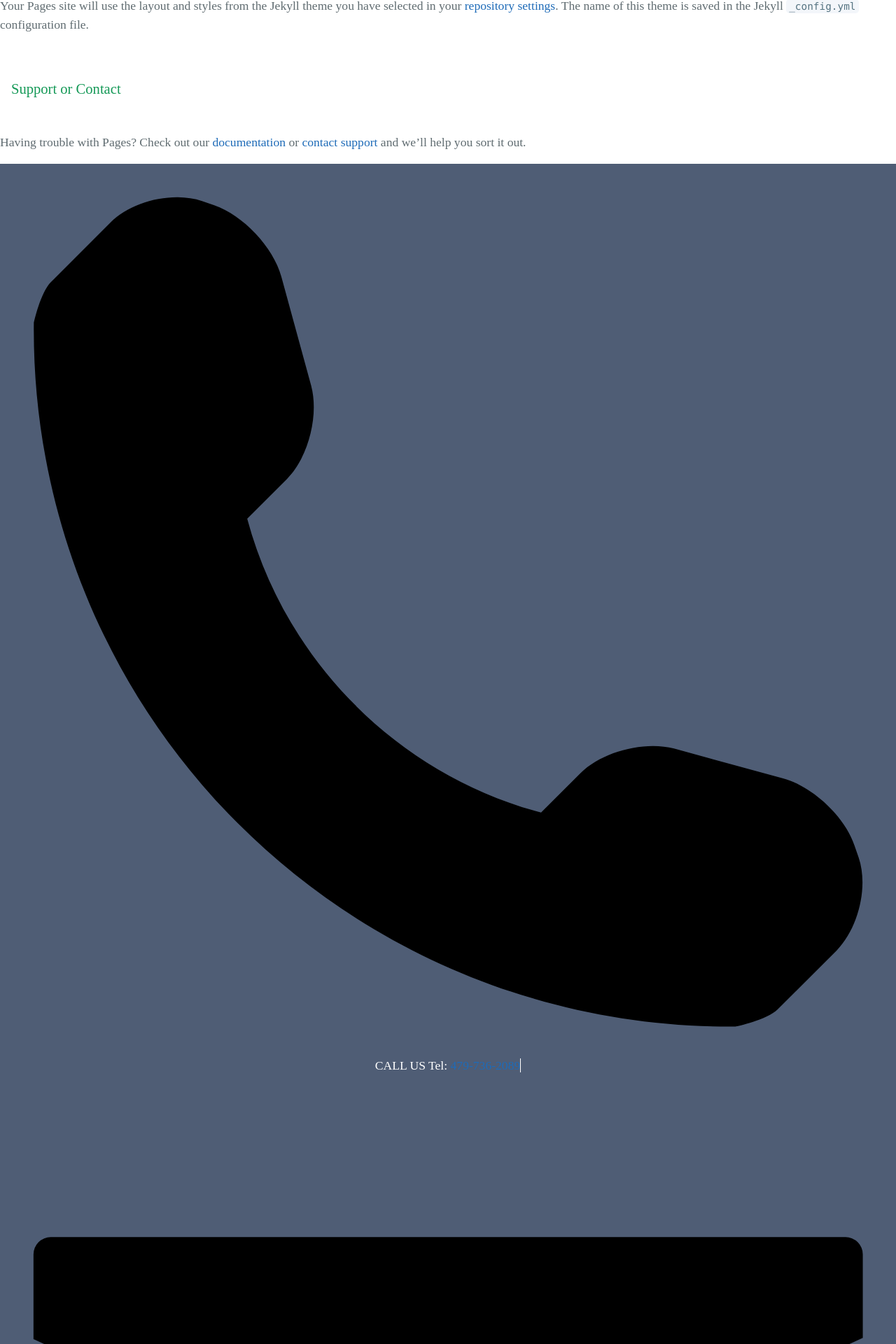
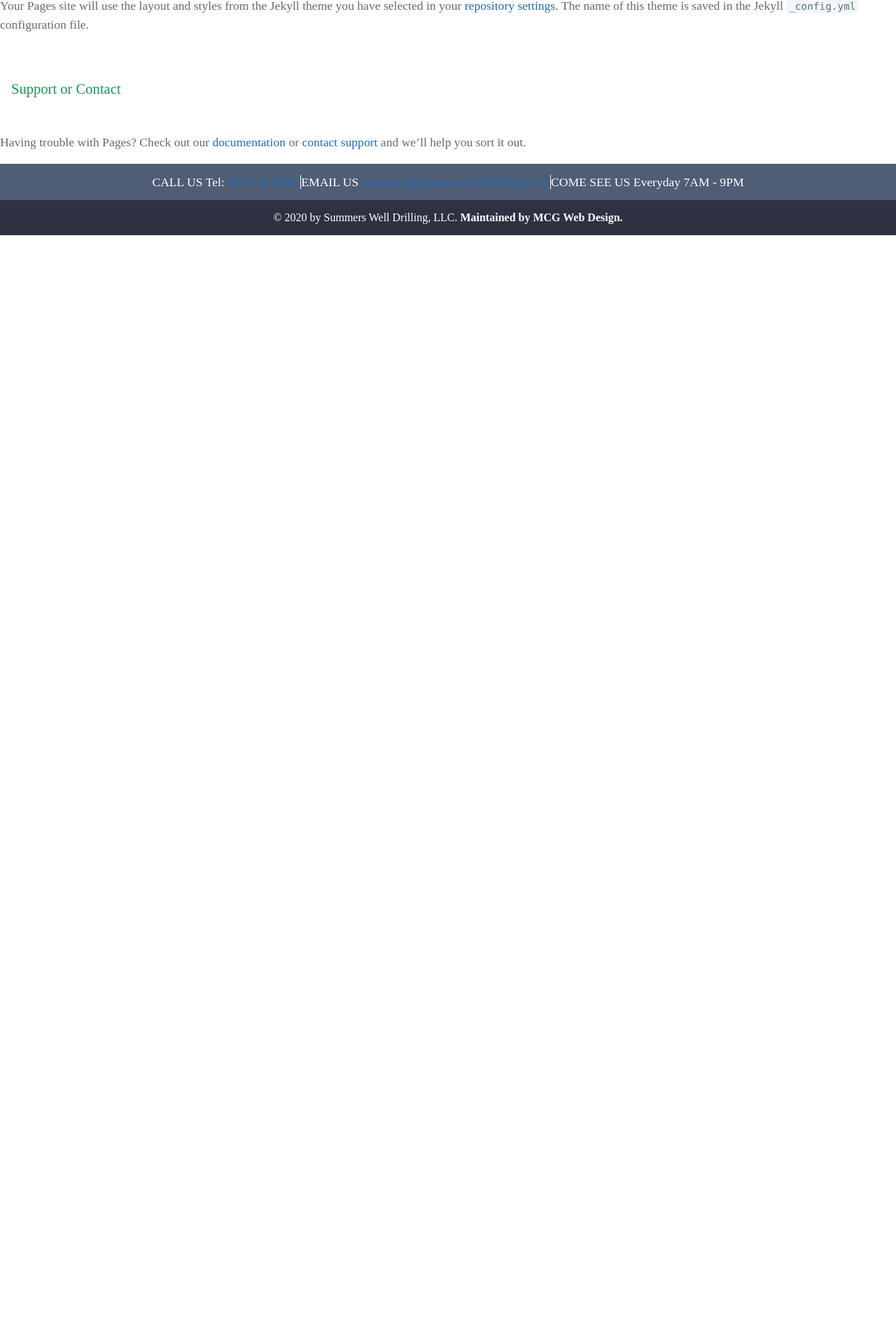
Before and after one commit to jamess999888/SummersDrilling, a Jekyll site: the page built from index.md, in a window 1280 px wide. Shown: the part 1633-3553 px from the top of the page at 70% size. Built offline with Jekyll 4.4.1, drawn with Linux system fonts in a browser that asks for light colours; our own code applies the rules of GitHub Pages for plain Markdown files; after the commit the page ends 1969 px from its top, so only the background shows below that.

Commit message:
remove footer images

```diff
--- a/_layouts/default.html
+++ b/_layouts/default.html
@@ -78,34 +78,34 @@
 
       <footer class="contact-info-footer">
         <span class="contact-info-footer-item">
-          <svg preserveAspectRatio="xMidYMid meet" data-bbox="-64.005 -351.92 135.926 136.026" xmlns="http://www.w3.org/2000/svg" viewBox="-68.05576470588235 -355.92076470588233 144.0275294117647 144.0275294117647" role="img">
+          <!-- <svg preserveAspectRatio="xMidYMid meet" data-bbox="-64.005 -351.92 135.926 136.026" xmlns="http://www.w3.org/2000/svg" viewBox="-68.05576470588235 -355.92076470588233 144.0275294117647 144.0275294117647" role="img">
             <g>
                 <path d="M71.3-243.6l-.7-2c-1.6-4.8-6.9-9.7-11.7-11L41-261.5c-4.8-1.3-11.8.5-15.3 4l-6.5 6.5c-23.5-6.3-41.9-24.8-48.2-48.2l6.5-6.5c3.5-3.5 5.3-10.4 4-15.3l-4.9-17.9c-1.3-4.8-6.3-10.1-11-11.7l-2-.7c-4.8-1.6-11.6 0-15.1 3.6l-9.7 9.7c-1.7 1.7-2.8 6.6-2.8 6.7-.3 30.7 11.7 60.3 33.4 82 21.7 21.7 51.1 33.7 81.7 33.4.2 0 5.2-1.1 6.9-2.8l9.7-9.7c3.6-3.7 5.2-10.5 3.6-15.2z"></path>
             </g>
-          </svg>
+          </svg> -->
           CALL US
           <span>
             Tel: <a href="tel:479-736-2089">479-736-2089</a>
           </span>
         </span>
         <span class="contact-info-footer-item">
-          <svg preserveAspectRatio="xMidYMid meet" data-bbox="28.688 50.346 143.624 95.75" xmlns="http://www.w3.org/2000/svg" viewBox="24.46376470588235 22.18476470588235 152.0724705882353 152.0724705882353" role="img">
+          <!-- <svg preserveAspectRatio="xMidYMid meet" data-bbox="28.688 50.346 143.624 95.75" xmlns="http://www.w3.org/2000/svg" viewBox="24.46376470588235 22.18476470588235 152.0724705882353 152.0724705882353" role="img">
             <g>
                 <path d="M100.491 100.909l71.821-33.113V53.338a2.99 2.99 0 0 0-2.992-2.992H31.68a2.99 2.99 0 0 0-2.992 2.992v14.681l71.803 32.89z"></path>
                 <path d="M101.754 106.923a2.987 2.987 0 0 1-1.251.275h-.006c-.415 0-.838-.087-1.245-.269L28.688 74.6v68.504a2.99 2.99 0 0 0 2.992 2.992h137.64a2.99 2.99 0 0 0 2.992-2.992V74.389l-70.558 32.534z"></path>
             </g>
-        </svg>
+        </svg> -->
           EMAIL US
           <span>
             <a href="mailto:jsummers@summerswelldrilling.com">jsummers@summerswelldrilling.com</a>
           </span>
         </span>
         <span>
-          <svg preserveAspectRatio="xMidYMid meet" data-bbox="14 13.999 172 172.002" xmlns="http://www.w3.org/2000/svg" viewBox="8.940117647058813 8.940117647058818 182.11976470588237 182.11976470588237" role="img">
+          <!-- <svg preserveAspectRatio="xMidYMid meet" data-bbox="14 13.999 172 172.002" xmlns="http://www.w3.org/2000/svg" viewBox="8.940117647058813 8.940117647058818 182.11976470588237 182.11976470588237" role="img">
             <g>
                 <path d="M100 13.999c-47.496 0-86 38.504-86 86.001s38.504 86.001 86 86.001 86-38.504 86-86.001-38.504-86.001-86-86.001zM148 114H98a4 4 0 0 1-4-4V48a4 4 0 0 1 8 0v58h46a4 4 0 0 1 0 8z"></path>
             </g>
-        </svg>
+        </svg> -->
           COME SEE US
           <span>
             Everyday 7AM - 9PM
```
